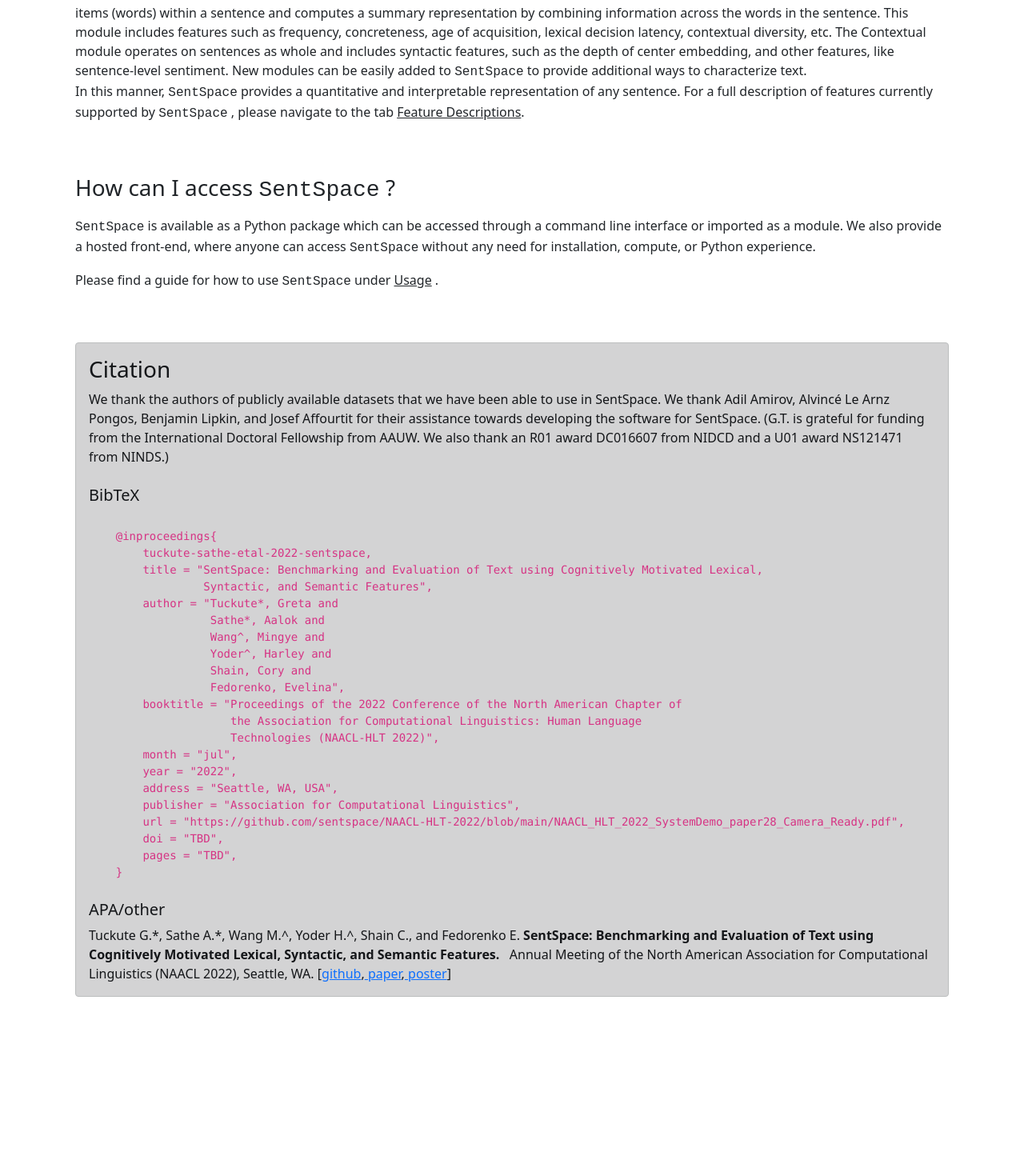
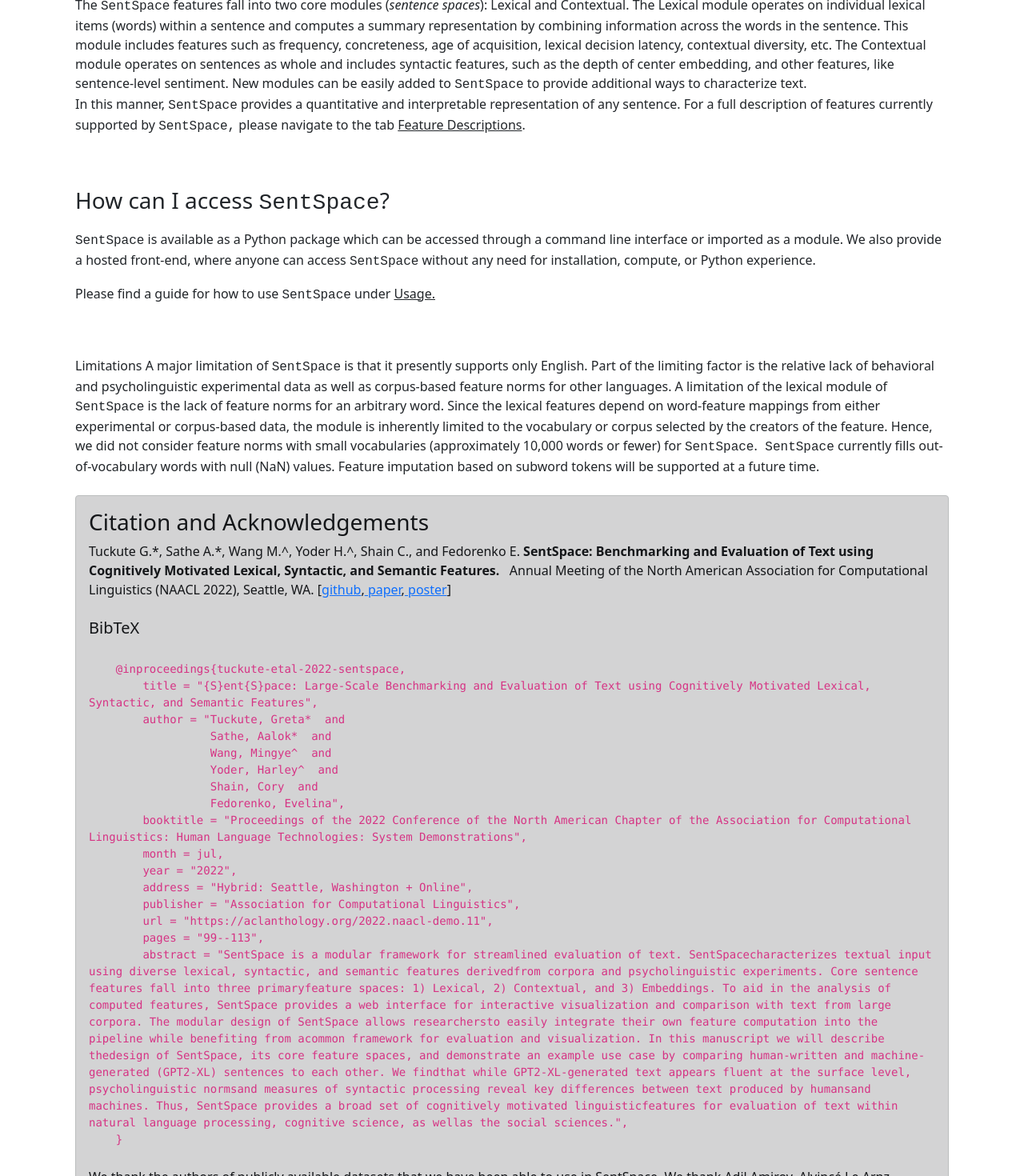
Before and after one commit to evlabwebapps/sentspace-web, a React (Create React App) app: page /compute-features in a window 1280 px wide. Shown: the part 1020-2490 px from the top of the page at 80% size. Before the commit the page ends 2282 px from the top, so only its background shows below. Built offline with nearby package versions, Linux system fonts and the light colour scheme.

Commit message:
add abstract to bibtex; formatting changes

```diff
--- a/src/pages/Home.jsx
+++ b/src/pages/Home.jsx
@@ -3,26 +3,22 @@
 
 
 const bibtex = `
-    @inproceedings{
-        tuckute-sathe-etal-2022-sentspace,
-        title = "SentSpace: Benchmarking and Evaluation of Text using Cognitively Motivated Lexical,
-                 Syntactic, and Semantic Features",
-        author = "Tuckute*, Greta and
-                  Sathe*, Aalok and
-                  Wang^, Mingye and
-                  Yoder^, Harley and
-                  Shain, Cory and
+    @inproceedings{tuckute-etal-2022-sentspace,
+        title = "{S}ent{S}pace: Large-Scale Benchmarking and Evaluation of Text using Cognitively Motivated Lexical, Syntactic, and Semantic Features",
+        author = "Tuckute, Greta*  and
+                  Sathe, Aalok*  and
+                  Wang, Mingye^  and
+                  Yoder, Harley^  and
+                  Shain, Cory  and
                   Fedorenko, Evelina",
-        booktitle = "Proceedings of the 2022 Conference of the North American Chapter of
-                     the Association for Computational Linguistics: Human Language
-                     Technologies (NAACL-HLT 2022)",
-        month = "jul",
+        booktitle = "Proceedings of the 2022 Conference of the North American Chapter of the Association for Computational Linguistics: Human Language Technologies: System Demonstrations",
+        month = jul,
         year = "2022",
-        address = "Seattle, WA, USA",
+        address = "Hybrid: Seattle, Washington + Online",
         publisher = "Association for Computational Linguistics",
-        url = "https://github.com/sentspace/NAACL-HLT-2022/blob/main/NAACL_HLT_2022_SystemDemo_paper28_Camera_Ready.pdf",
-        doi = "TBD",
-        pages = "TBD",
+        url = "https://aclanthology.org/2022.naacl-demo.11",
+        pages = "99--113",
+        abstract = "SentSpace is a modular framework for streamlined evaluation of text. SentSpacecharacterizes textual input using diverse lexical, syntactic, and semantic features derivedfrom corpora and psycholinguistic experiments. Core sentence features fall into three primaryfeature spaces: 1) Lexical, 2) Contextual, and 3) Embeddings. To aid in the analysis of computed features, SentSpace provides a web interface for interactive visualization and comparison with text from large corpora. The modular design of SentSpace allows researchersto easily integrate their own feature computation into the pipeline while benefiting from acommon framework for evaluation and visualization. In this manuscript we will describe thedesign of SentSpace, its core feature spaces, and demonstrate an example use case by comparing human-written and machine-generated (GPT2-XL) sentences to each other. We findthat while GPT2-XL-generated text appears fluent at the surface level, psycholinguistic normsand measures of syntactic processing reveal key differences between text produced by humansand machines. Thus, SentSpace provides a broad set of cognitively motivated linguisticfeatures for evaluation of text within natural language processing, cognitive science, as wellas the social sciences.",
     }
 `
 
@@ -32,74 +28,71 @@
       {/* <h2>SentSpace</h2> */}
 
 
-            <h5>Welcome to   <span style={{"fontFamily": "monospace"}}>  SentSpace</span>  !</h5>
+      <h2>Welcome to   <span style={{ "fontFamily": "monospace" }}>  SentSpace!</span></h2>
 
-              <span style={{"fontFamily": "monospace"}}>  SentSpace</span>   is an open and easy-to-use tool for characterizing text using diverse features related to how humans process and understand language.
+      <span style={{ "fontFamily": "monospace" }}>  SentSpace</span>   is an open and easy-to-use tool for characterizing text using diverse features related to how humans process and understand language.
 
-            <br/> <br/>
-            <p><h3>What is   <span style={{"fontFamily": "monospace"}}>  SentSpace</span>  ?</h3></p>
+      <br /> <br />
+      <p><h3>What is   <span style={{ "fontFamily": "monospace" }}>  SentSpace?</span></h3></p>
       <ul>
-                <li>  <span style={{"fontFamily": "monospace"}}>  SentSpace</span>   is a modular, open-source framework for streamlined evaluation of text.</li>
-                <li>  <span style={{"fontFamily": "monospace"}}>  SentSpace</span>   characterizes textual input using cognitively motivated lexical, syntactic, and semantic features computed at the token- as well as phrase- and sentence level.&nbsp;</li>
+        <li>  <span style={{ "fontFamily": "monospace" }}>  SentSpace</span>   is a modular, open-source framework for streamlined evaluation of text.</li>
+        <li>  <span style={{ "fontFamily": "monospace" }}>  SentSpace</span>   characterizes textual input using cognitively motivated lexical, syntactic, and semantic features computed at the token- as well as phrase- and sentence level.&nbsp;</li>
         <li>Features are derived from psycholinguistic experiments, large-scale corpora, and theoretically motivated models of language processing.</li>
       </ul>
 
       <p><h3>What can I use   <span style={{ "fontFamily": "monospace" }}>SentSpace</span>   for?</h3></p>
       <p>  <span style={{ "fontFamily": "monospace" }}>SentSpace</span>   allows for quantification and comparison of different types of text. Current research in fields such as natural language processing, cognitive science, neuroscience, artificial intelligence, and the social sciences relies on numerical representations of text for many purposes.   <span style={{ "fontFamily": "monospace" }}>SentSpace</span>   provides streamlined evaluation of textual input to yield useful numerical representations of words, phrases, and sentences.</p>
 
-            <p>Examples of questions that can be answered using   <span style={{"fontFamily": "monospace"}}>  SentSpace</span>   representations are:&nbsp;</p>
+      <p>Examples of questions that can be answered using   <span style={{ "fontFamily": "monospace" }}>  SentSpace</span>   representations are:&nbsp;</p>
       <li><strong>Text Generation/Dialog Systems. </strong><em>How does text generated by artificial language models compare to that generated by humans?</em>
-            <span style={{"fontFamily": "monospace"}}>  SentSpace</span>   features of interest can be used to compare text generated by artificial systems and humans. Moreover, these features can be used to guide artificial systems to generate text that is more human-like and/or has certain desired properties.</li>
-            <li><strong>Language Model Grounding and Interpretability. </strong><em>What psycholinguistic information do high-dimensional vector representations from pre-trained language models capture?</em> <br/>
-              <span style={{"fontFamily": "monospace"}}>  SentSpace</span>  features allow for interpretation of high-dimensional vector representations from large pre-trained language models.   <span style={{"fontFamily": "monospace"}}>  SentSpace</span>   serves as a complementary resource that can provide grounding to these widely used high-dimensional representations.</li>
+        <span style={{ "fontFamily": "monospace" }}>  SentSpace</span>   features of interest can be used to quantitatively compare text generated by artificial systems and humans. Moreover, these features can be used to guide artificial systems to generate text that is more human-like and/or has certain desired properties.</li>
+      <li><strong>Language Model Grounding and Interpretability. </strong><em>What psycholinguistic information do high-dimensional vector representations from pre-trained language models capture?</em> <br />
+        <span style={{ "fontFamily": "monospace" }}>  SentSpace</span>  features allow for interpretation of high-dimensional vector representations from large pre-trained language models.   <span style={{ "fontFamily": "monospace" }}>  SentSpace</span> may serve as a complementary resource that can provide grounding to these widely used high-dimensional representations.</li>
       <li><strong>Experimental Sciences. </strong><em>How naturalistic is a set of experimental materials?</em>
-              <span style={{"fontFamily": "monospace"}}>  SentSpace</span>   can be used to evaluate the normativity of experimental stimuli in experimental sciences such as neuroscience, cognitive science, and linguistics.</li>
+        <span style={{ "fontFamily": "monospace" }}>  SentSpace</span>   can be used to evaluate the normativity of experimental stimuli in experimental sciences such as neuroscience, cognitive science, and linguistics.</li>
       <li><strong>Analyzing Human Utterances</strong>. <em>How do utterances produced by different human populations differ from each other?</em>
-              <span style={{"fontFamily": "monospace"}}>  SentSpace</span>   can help meaningfully quantify divergence in utterances produced by different human populations such as e.g. neurotypical individuals and individuals with communication disorders.&nbsp;</li>
+        <span style={{ "fontFamily": "monospace" }}>  SentSpace</span>   can help meaningfully quantify divergence in utterances produced by different human populations such as e.g. neurotypical individuals and individuals with communication disorders.&nbsp;</li>
 
 
-            <br/><br/>
-            <h3>What types of features does  <span style={{"fontFamily": "monospace"}}>  SentSpace</span>  provide?</h3>
-              <span style={{"fontFamily": "monospace"}}>  SentSpace</span>   focuses on interpretable and cognitively motivated linguistic features. These features have been shown to be relevant to language processing in humans.
-            <br/>
-            The   <span style={{"fontFamily": "monospace"}}>  SentSpace</span>   features fall into two core modules (<em>sentence spaces</em>): Lexical and Contextual.
+      <br /><br />
+      <h3>What types of features does  <span style={{ "fontFamily": "monospace" }}>  SentSpace</span>  provide?</h3>
+      <span style={{ "fontFamily": "monospace" }}>  SentSpace</span>   focuses on interpretable and cognitively motivated linguistic features. These features have been shown to be relevant to language processing in humans.
+      <br />
+      The   <span style={{ "fontFamily": "monospace" }}>  SentSpace</span>   features fall into two core modules (<em>sentence spaces</em>): Lexical and Contextual.
       The Lexical module operates on individual lexical items (words) within a sentence and computes a summary representation by combining information across the words in the sentence. This module includes features such as frequency, concreteness, age of acquisition, lexical decision latency, contextual diversity, etc.
       The Contextual module operates on sentences as whole and includes syntactic features, such as the depth of center embedding, and other features, like sentence-level sentiment.
-            New modules can be easily added to   <span style={{"fontFamily": "monospace"}}>  SentSpace</span>   to provide additional ways to characterize text.
-            <p>In this manner,   <span style={{"fontFamily": "monospace"}}>  SentSpace</span>   provides a quantitative and interpretable
+      New modules can be easily added to   <span style={{ "fontFamily": "monospace" }}>  SentSpace</span>   to provide additional ways to characterize text.
+      <p>In this manner,   <span style={{ "fontFamily": "monospace" }}>  SentSpace</span>   provides a quantitative and interpretable
         representation of any sentence. For a full description of features currently supported
-            by   <span style={{"fontFamily": "monospace"}}>  SentSpace</span>  , please navigate to the tab   <span style={{ "text-decoration": "underline" }}>Feature Descriptions</span>.</p>
+        by   <span style={{ "fontFamily": "monospace" }}>  SentSpace,</span> please navigate to the tab   <span style={{ "text-decoration": "underline" }}>Feature Descriptions</span>.</p>
 
-            <br/><br/>
-            <p><h3>How can I access  <span style={{"fontFamily": "monospace"}}>  SentSpace</span>  ?</h3></p>
-            <p>  <span style={{"fontFamily": "monospace"}}>  SentSpace</span>  is available as a Python package which can be accessed through a command line interface or imported as a module. We also provide a hosted front-end, where anyone can access   <span style={{"fontFamily": "monospace"}}>  SentSpace</span>  without any need for installation, compute, or Python experience.</p>
-            <p>Please find a guide for how to use   <span style={{"fontFamily": "monospace"}}>  SentSpace</span>   under   <span style={{ "text-decoration": "underline" }}>Usage</span>  .</p>
+      <br /><br />
+      <p><h3>How can I access  <span style={{ "fontFamily": "monospace" }}>  SentSpace</span>?</h3></p>
+      <p>  <span style={{ "fontFamily": "monospace" }}>  SentSpace</span>  is available as a Python package which can be accessed through a command line interface or imported as a module. We also provide a hosted front-end, where anyone can access   <span style={{ "fontFamily": "monospace" }}>  SentSpace</span>  without any need for installation, compute, or Python experience.</p>
+      <p>Please find a guide for how to use   <span style={{ "fontFamily": "monospace" }}>  SentSpace</span>   under   <span style={{ "text-decoration": "underline" }}>Usage.</span></p>
+
+
+      <br /><br />
+      Limitations
+
+      A major limitation of <span style={{ "fontFamily": "monospace" }}>  SentSpace</span> is that it
+      presently supports only English. Part of the limiting factor is the relative lack of behavioral
+      and psycholinguistic experimental data as well as corpus-based feature norms for other
+      languages. A limitation of the lexical module of <span style={{ "fontFamily": "monospace" }}>
+        SentSpace</span> is the lack of feature norms for an arbitrary word. Since the lexical features
+      depend on word-feature mappings from either experimental or corpus-based data, the module is
+      inherently limited to the vocabulary or corpus selected by the creators of the feature. Hence,
+      we did not consider feature norms with small vocabularies (approximately 10,000 words or fewer)
+      for <span style={{ "fontFamily": "monospace" }}>  SentSpace</span>.
+      <span style={{ "fontFamily": "monospace" }}>  SentSpace</span> currently fills
+      out-of-vocabulary words with null (NaN) values. Feature imputation based on subword tokens
+      will be supported at a future time.
+
+
 
       <br /> <br />
       <div className="alert alert-dark">
-                <h3 className="alert-heading">Citation</h3>
-
-                We thank the authors of publicly available datasets that we have been able to use in
-                SentSpace.
-                We thank Adil Amirov, Alvincé Le Arnz Pongos, Benjamin Lipkin, and Josef Affourtit
-                for their assistance towards developing the software for SentSpace.
-
-                (G.T. is grateful for funding from the International Doctoral Fellowship from AAUW.
-                We also thank an R01 award DC016607 from NIDCD and a U01 award NS121471 from NINDS.)
-
-                <br />
-                <br />
-
-                <h5> BibTeX </h5>
-
-                <code style={{"display": "block", "white-space": "pre-wrap"}}>
-                {bibtex}
-                </code>
-
-
-                <br />
-
-                <h5> APA/other </h5>
+        <h3 className="alert-heading">Citation and Acknowledgements</h3>
 
         Tuckute G.*, Sathe A.*, Wang M.^, Yoder H.^, Shain C., and Fedorenko E.
         <b> SentSpace: Benchmarking and Evaluation of Text using Cognitively Motivated
@@ -111,15 +104,30 @@
         <a href="https://github.com/sentspace/NAACL-HLT-2022/blob/main/NAACL_HLT_2022_SystemDemo_paper28_Camera_Ready.pdf"> paper</a>,
         <a href="https://github.com/sentspace/NAACL-HLT-2022/blob/main/sentspace-NAACL2022-poster.pdf"> poster</a>
         ]
+
+
+        <br /><br />
+
+        <h5> BibTeX </h5>
+
+        <code style={{ "display": "block", "white-space": "pre-wrap" }}>
+          {bibtex}
+        </code>
+
+        <br />
+
+        We thank the authors of publicly available datasets that we have been able to use in
+        SentSpace.
+        We thank Adil Amirov, Alvincé Le Arnz Pongos, Benjamin Lipkin, and Josef Affourtit
+        for their assistance towards developing the software for SentSpace.
+
+        (G.T. is grateful for funding from the International Doctoral Fellowship from AAUW.
+        This work was partially supported by an R01 award DC016607 (and the administrative
+        supplement 3R01DC016607-04S1) from NIDCD and a U01 award NS121471 from NINDS.
+        )
+
       </div>
 
-            {/* <div className="alert alert-dark">
-                <h4 className="alert-heading">About this project</h4>
-                An open-science project to compute a diverse set of linguistic features for a given
-                sentence. Produces summary statistics, visualizations, and comparisons to existing
-                corpora
-                benchmarks.
-            </div> */}
     </Container>
   )
 }
```
Lines whose indentation alone changed are shown as unchanged.
